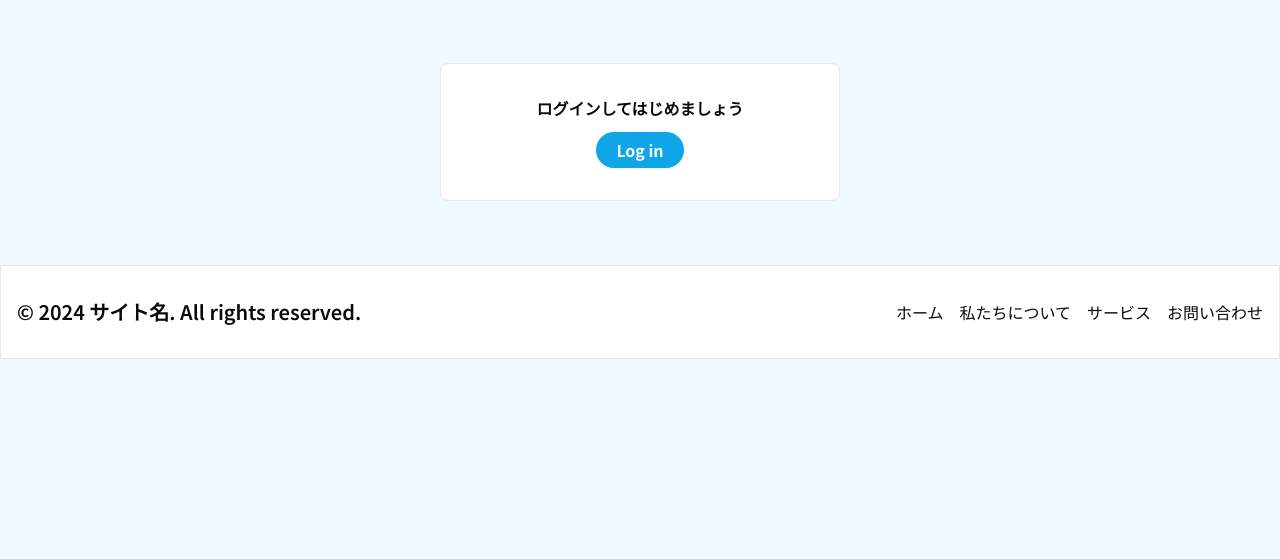
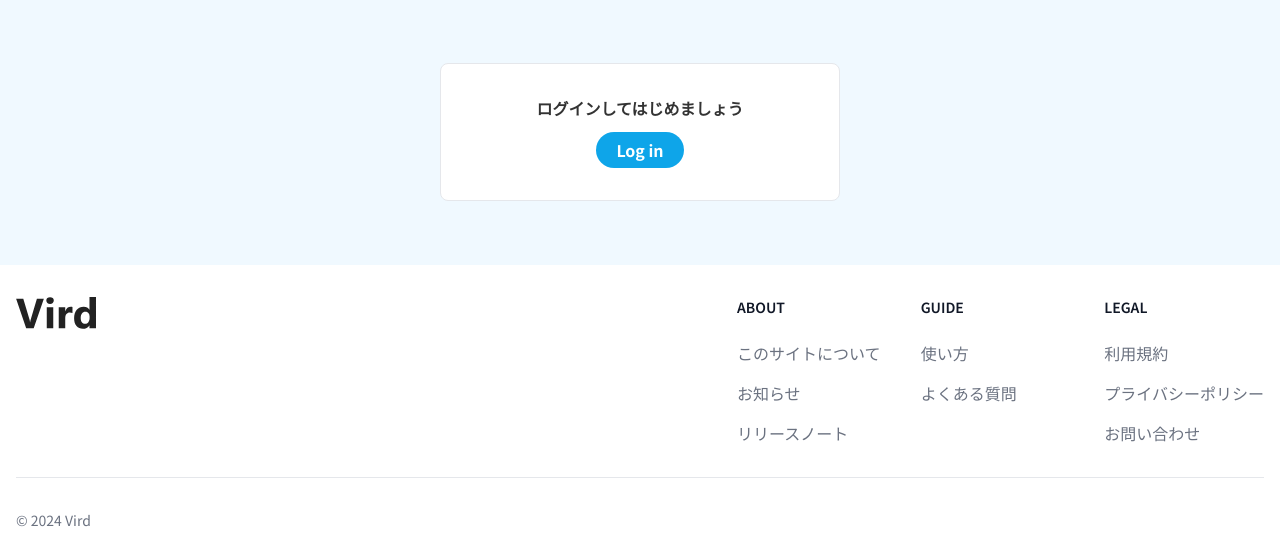
Before and after one commit to gitowa12/vocal-card-editor, a Next.js app: page / in a window 1280 px wide. Shown: the part 1924-2483 px from the top of the page. Before the commit the page ends 2283 px from the top, so only its background shows below. Built offline with nearby package versions, Linux system fonts and the light colour scheme; no server answers.

Commit message:
feat:footerの追加

```diff
--- /dev/null
+++ b/src/app/coming-soon/page.tsx
@@ -0,0 +1,15 @@
+import React from "react";
+
+const ComingSoon = () => {
+  return (
+    <div className="mx-auto  max-w-[1280px]  min-h-svh px-[16px] flex justify-center items-center">
+      <div className="w-[600px] h-[200px] bg-white border rounded-xl flex flex-col justify-center items-center">
+        <h1>現在準備中です</h1>
+        <p>このページは近日公開予定です。</p>
+        <p>しばらくお待ちください。</p>
+      </div>
+    </div>
+  );
+};
+
+export default ComingSoon;
--- a/src/app/editor/[id]/page.tsx
+++ b/src/app/editor/[id]/page.tsx
@@ -15,8 +15,6 @@ import React from "react";
 //   return res.json();
 // };
 
-setTimeout(() => {}, 3000);
-
 const Editor = async ({ params }: { params: { id: string } }) => {
   // const res = await getEditor(params.id);
   const supabase = createClient();
@@ -29,8 +27,8 @@ const Editor = async ({ params }: { params: { id: string } }) => {
         .single();
 
       if (!data) {
-        notFound();
-        // throw new Error("エラーが発生しました。");
+        // notFound();
+        throw new Error("エラーが発生しました。");
       }
       console.log("Success", data);
       return data;
--- a/src/app/error.tsx
+++ b/src/app/error.tsx
@@ -3,7 +3,13 @@
 import React from "react";
 
 const Error = () => {
-  return <h1>500 Page Not Found</h1>;
+  return (
+    <div className="w-full h-svh flex justify-center py-[350px]">
+      <div className="">
+        <h1>500 Page Not Found</h1>
+      </div>
+    </div>
+  );
 };
 
 export default Error;
--- a/src/app/layout.tsx
+++ b/src/app/layout.tsx
@@ -17,7 +17,7 @@ export default function RootLayout({
 }>) {
   return (
     <html lang="ja" className="">
-      <body className={`bg-sky-50 text-neutral-950 ${NotoSansJP.className}`}>
+      <body className={`bg-sky-50  text-[#333] ${NotoSansJP.className}`}>
         <Header></Header>
         {children}
         <Footer></Footer>
--- a/src/app/loading.tsx
+++ b/src/app/loading.tsx
@@ -1,6 +1,6 @@
 const Loading = () => {
   return (
-    <div className="h-svh flex justify-center items-center gap-6 mt-10">
+    <div className="h-svh flex justify-center p-[350px] gap-6 mt-10">
       <div className="h-10 w-10 animate-spin border-[5px] border-sky-400 rounded-full  border-t-transparent"></div>
       <p className="text-[30px] font-weight">Loading</p>
     </div>
--- a/src/app/not-found.tsx
+++ b/src/app/not-found.tsx
@@ -3,12 +3,11 @@ import React from "react";
 
 const NotFound = () => {
   return (
-    <div>
-      <h1>404 Not Found</h1>
-
-      <p>Could not find requested resource</p>
-
-      <Link href="/">Return Home</Link>
+    <div className="w-full h-svh flex justify-center py-[350px]">
+      <div className="">
+        <h1>404 Not Found</h1>
+        <Link href="/">Return Home</Link>
+      </div>
     </div>
   );
 };
--- a/src/components/auth/UserIcon.tsx
+++ b/src/components/auth/UserIcon.tsx
@@ -39,9 +39,9 @@ const UserIcon = ({ userData }) => {
   Modal.setAppElement("body");
 
   const handleLogout = async () => {
+    router.push(`/`);
     await Logout();
     location.reload();
-    router.push(`/`);
     // router.refresh();
   };
 
--- a/src/components/layouts/Footer.tsx
+++ b/src/components/layouts/Footer.tsx
@@ -1,36 +1,86 @@
+import Link from "next/link";
 import React from "react";
 
 const Footer = () => {
   return (
-    <footer className="w-full h-fit py-8 bg-white p-4 border ">
-      <div className="container mx-auto flex flex-wrap justify-between items-center">
-        <div className="w-full md:w-auto mb-4 md:mb-0 text-center md:text-left">
-          <p className="text-xl font-semibold">© 2024 サイト名. All rights reserved.</p>
+    <footer className="bg-white dark:bg-gray-900">
+      <div className="mx-auto w-full max-w-screen-xl p-4 py-6 lg:py-8">
+        <div className="md:flex md:justify-between">
+          <div className="mb-6 md:mb-0">
+            <a href="https://flowbite.com/" className="flex items-center">
+              <img src="/Vird.svg" className="h-8 me-3" alt="FlowBite Logo" />
+            </a>
           </div>
-        <nav className="w-full md:w-auto">
-          <ul className="flex flex-wrap justify-center md:justify-start space-x-0 md:space-x-4">
-            <li>
-              <a href="#home" className="hover:text-gray-300">
-                ホーム
-              </a>
+          <div className="grid grid-cols-2 gap-8 sm:gap-6 sm:grid-cols-3">
+            <div>
+              <h2 className="mb-6 text-sm font-semibold text-gray-900 uppercase dark:text-white">
+                About
+              </h2>
+              <ul className="text-gray-500 dark:text-gray-400 font-medium">
+                <li className="mb-4">
+                  <Link href="/coming-soon" className="hover:underline">
+                    このサイトについて
+                  </Link>
+                </li>
+                <li className="mb-4">
+                  <Link href="/coming-soon" className="hover:underline">
+                    お知らせ
+                  </Link>
                 </li>
                 <li>
-              <a href="#about" className="hover:text-gray-300">
-                私たちについて
-              </a>
+                  <Link href="/coming-soon" className="hover:underline">
+                    リリースノート
+                  </Link>
+                </li>
+              </ul>
+            </div>
+            <div>
+              <h2 className="mb-6 text-sm font-semibold text-gray-900 uppercase dark:text-white">
+                Guide
+              </h2>
+              <ul className="text-gray-500 dark:text-gray-400 font-medium">
+                <li className="mb-4">
+                  <Link href="/coming-soon" className="hover:underline ">
+                    使い方
+                  </Link>
                 </li>
                 <li>
-              <a href="#services" className="hover:text-gray-300">
-                サービス
-              </a>
+                  <Link href="/coming-soon" className="hover:underline">
+                    よくある質問
+                  </Link>
+                </li>
+              </ul>
+            </div>
+            <div>
+              <h2 className="mb-6 text-sm font-semibold text-gray-900 uppercase dark:text-white">
+                Legal
+              </h2>
+              <ul className="text-gray-500 dark:text-gray-400 font-medium">
+                <li className="mb-4">
+                  <Link href="/coming-soon" className="hover:underline">
+                    利用規約
+                  </Link>
+                </li>
+                <li className="mb-4">
+                  <Link href="/coming-soon" className="hover:underline">
+                    プライバシーポリシー
+                  </Link>
                 </li>
                 <li>
-              <a href="#contact" className="hover:text-gray-300">
+                  <Link href="https://twitter.com/towa97674795586" className="hover:underline">
                     お問い合わせ
-              </a>
+                  </Link>
                 </li>
               </ul>
-        </nav>
+            </div>
+          </div>
+        </div>
+        <hr className="my-6 border-gray-200 sm:mx-auto dark:border-gray-700 lg:my-8" />
+        <div className="sm:flex sm:items-center sm:justify-between">
+          <span className="text-sm text-gray-500 sm:text-center dark:text-gray-400">
+            © 2024 Vird
+          </span>
+        </div>
       </div>
     </footer>
   );
--- a/src/components/layouts/Header.tsx
+++ b/src/components/layouts/Header.tsx
@@ -57,7 +57,7 @@ const Header = async () => {
           {isSession === false ? (
             <ul className="flex space-x-4 items-center">
               <li>
-                <Link href="/" className="hover:text-gray-300">
+                <Link href="/" className="p-1 hover:text-neutral-400 font-semibold">
                   ホーム
                 </Link>
               </li>
@@ -68,13 +68,13 @@ const Header = async () => {
           ) : (
             <ul className="flex space-x-4 items-center">
               <li>
-                <Link href="/" className="hover:text-gray-300">
+                <Link href="/" className="p-1  hover:text-neutral-400  font-semibold">
                   ホーム
                 </Link>
               </li>
               <li>
-                <Link href="/list" className="hover:text-gray-300">
-                  <p>一覧</p>
+                <Link href="/list" className="p-1 hover:text-neutral-400  font-semibold">
+                  一覧
                 </Link>
               </li>
               <li>
--- a/src/features/CreateNewButton.tsx
+++ b/src/features/CreateNewButton.tsx
@@ -71,7 +71,7 @@ const CreateNewButton = () => {
     // </button>
     <div>
       <button
-        className=" font-semibold h-[36px] px-4 rounded-full  bg-sky-500 text-white  pb-[2px]"
+        className=" font-semibold h-[36px] px-4 rounded-full  bg-sky-500 text-white  pb-[2px]  hover:bg-sky-600"
         onClick={handleClick}
       >
         新規作成
--- a/src/features/EditArea.tsx
+++ b/src/features/EditArea.tsx
@@ -288,7 +288,7 @@ const EditArea = ({ id, quillData, iconsData, titleData, artistData }) => {
       </div>
 
       <div className="w-[1200px] flex justify-between">
-        <div ref={parentNodeRef} className="w-[800px] relative min-h-[700px] mr-4">
+        <div ref={parentNodeRef} className="w-[800px] relative min-h-[700px] ">
           <div
             ref={iconsAreaRef}
             id="iconsArea"
```
Lines whose indentation alone changed are shown as unchanged.
